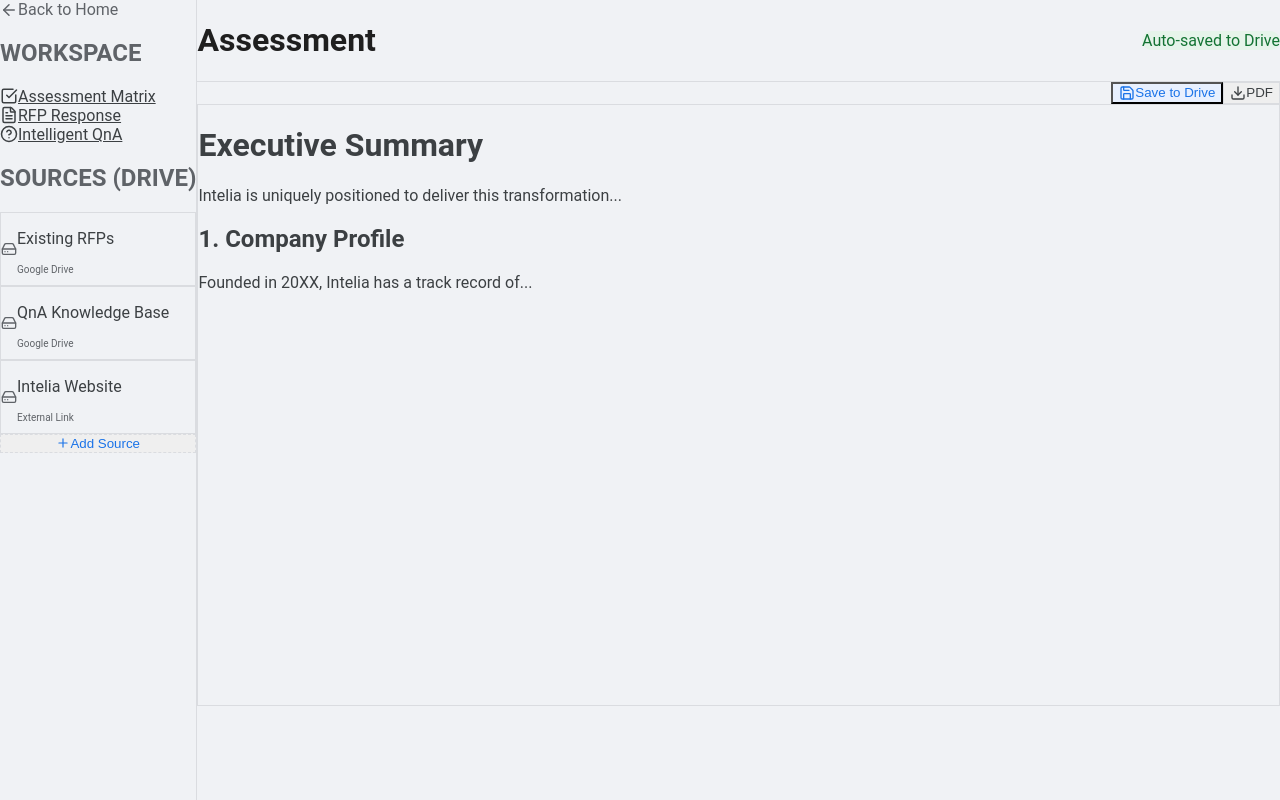
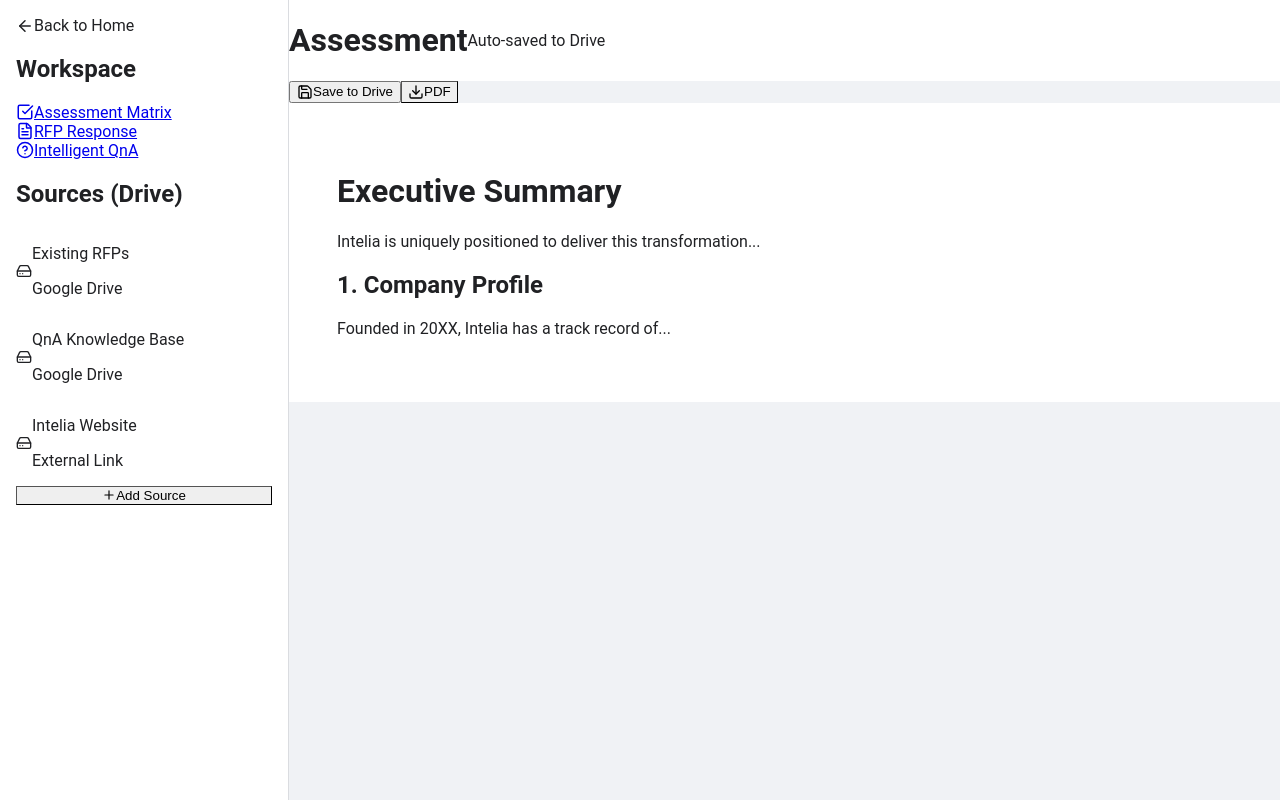
Before and after one commit to aayushisingh-2025/RFP_Pilot, a React (Vite) app: page /#/dashboard/1/draft in a window 1280 px wide. Built offline with nearby package versions, Linux system fonts and the light colour scheme.

Commit message:
Emergency Fix: Removed Tailwind, switched to Vanilla CSS for guaranteed build

```diff
--- a/package.json
+++ b/package.json
@@ -25,13 +25,10 @@
     "@types/react": "^19.2.5",
     "@types/react-dom": "^19.2.3",
     "@vitejs/plugin-react": "^5.1.1",
-    "autoprefixer": "^10.4.23",
     "eslint": "^9.39.1",
     "eslint-plugin-react-hooks": "^7.0.1",
     "eslint-plugin-react-refresh": "^0.4.24",
     "globals": "^16.5.0",
-    "postcss": "^8.5.6",
-    "tailwindcss": "^4.1.18",
     "vite": "^7.2.4"
   }
 }
--- a/postcss.config.js
+++ /dev/null
@@ -1,7 +0,0 @@
-export default {
-    plugins: {
-        'tailwindcss/nesting': {},
-        tailwindcss: {},
-        autoprefixer: {},
-    },
-}
--- a/src/index.css
+++ b/src/index.css
@@ -1,42 +1,106 @@
-@tailwind base;
-@tailwind components;
-@tailwind utilities;
-
-:root {
-  --font-family-sans: 'Roboto', 'Inter', system-ui, sans-serif;
-  --color-surface-pure: #ffffff;
-  --color-surface-subtle: #f0f2f5;
-  --color-text-primary: #202124;
-  --color-text-secondary: #5f6368;
-  --color-accent: #1a73e8;
-  --color-border: #dadce0;
+/* Vanilla CSS Reset to bypass build errors */
+body {
+  margin: 0;
+  font-family: 'Roboto', 'Inter', system-ui, sans-serif;
+  background-color: #f0f2f5;
+  color: #202124;
 }
 
-body {
-  margin: 0;
-  font-family: var(--font-family-sans);
-  background: var(--color-surface-subtle);
-  color: var(--color-text-primary);
-  -webkit-font-smoothing: antialiased;
+/* Rebuilding core styles without Tailwind for stability */
+.flex {
+  display: flex;
 }
 
-/* Hard reset for layout */
-#root {
-  height: 100vh;
-  display: flex;
+.flex-col {
   flex-direction: column;
 }
 
-/* NotebookLM specific utilities */
-.card-clean {
-  background: var(--color-surface-pure);
-  border: 1px solid var(--color-border);
-  border-radius: 12px;
-  overflow: hidden;
+.min-h-screen {
+  min-height: 100vh;
 }
 
-.nav-item-active {
+.items-center {
+  align-items: center;
+}
+
+.justify-center {
+  justify-content: center;
+}
+
+.w-full {
+  width: 100%;
+}
+
+.max-w-2xl {
+  max-width: 42rem;
+}
+
+.text-center {
+  text-align: center;
+}
+
+.bg-white {
+  background-color: white;
+}
+
+.rounded-2xl {
+  border-radius: 1rem;
+}
+
+.border {
+  border-width: 1px;
+}
+
+.p-12 {
+  padding: 3rem;
+}
+
+.p-4 {
+  padding: 1rem;
+}
+
+.hidden {
+  display: none;
+}
+
+/* Custom Colors */
+.text-google-blue {
+  color: #1a73e8;
+}
+
+.bg-google-blue {
+  background-color: #1a73e8;
+}
+
+.text-google-gray {
+  color: #5f6368;
+}
+
+.bg-google-pale {
   background-color: #e8f0fe;
-  color: #1967d2;
-  font-weight: 500;
 }
+
+/* Sidebar Logic */
+.w-64 {
+  width: 16rem;
+}
+
+.h-screen {
+  height: 100vh;
+}
+
+.border-r {
+  border-right: 1px solid #dadce0;
+}
+
+.overflow-y-auto {
+  overflow-y: auto;
+}
+
+.flex-1 {
+  flex: 1;
+}
+
+.hover\:shadow-md:hover {
+  box-shadow: 0 4px 6px -1px rgba(0, 0, 0, 0.1), 0 2px 4px -1px rgba(0, 0, 0, 0.06);
+}
--- a/tailwind.config.js
+++ /dev/null
@@ -1,11 +0,0 @@
-/** @type {import('tailwindcss').Config} */
-export default {
-    content: [
-        "./index.html",
-        "./src/**/*.{js,ts,jsx,tsx}",
-    ],
-    theme: {
-        extend: {},
-    },
-    plugins: [],
-}
```
Also changed, not shown: 1 other file (tests, documents, lock files or other folders).
